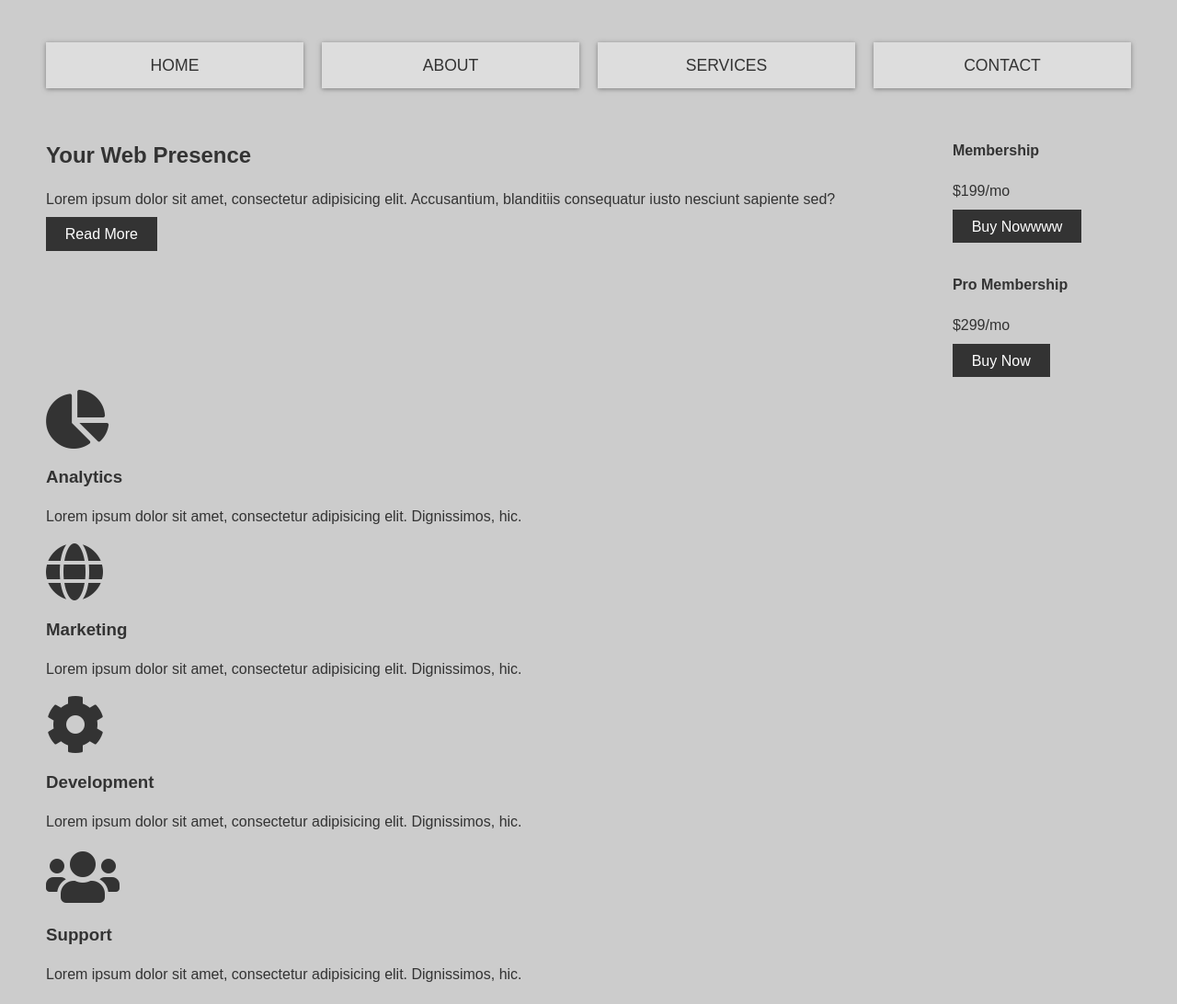
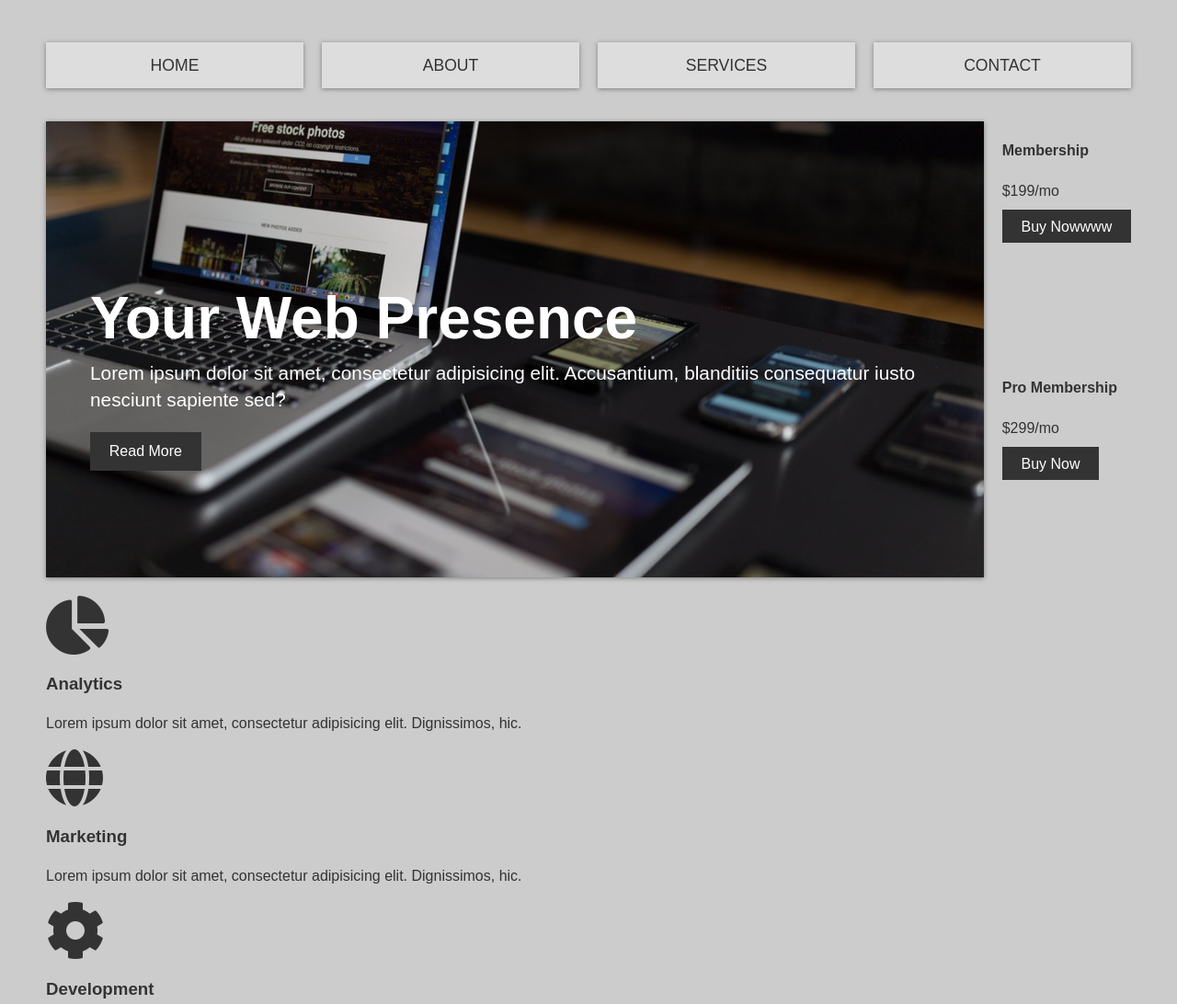
Before and after one commit to Annie-Huang/cssgridbiz, a plain HTML site: page index.html in a window 1280 px wide. Shown: the top 1092 px of the page at 92% size. Drawn offline with Linux system fonts and the light colour scheme.

Commit message:
Fixed showcase section

```diff
--- a/style.css
+++ b/style.css
@@ -78,6 +78,30 @@ img {
 /* Showcase */
 .showcase {
     grid-area: showcase;
+    min-height: 400px;
+    background: url(img/showcase.jpg);
+    background-size: cover; /* got value of auto, cover, contain */
+    background-position: center;
+    padding: 3rem;
+
+    /* Use flexbox to align within the element */
+    display: flex;
+    flex-direction: column;
+    align-items: start; /* Make the button smaller rather occupy the whole screen horizontally */
+    justify-content: center; /* Push the content down to align in the middle verifically */
+    box-shadow: var(--shadow);
+}
+
+.showcase h1 {
+    font-size: 4rem;
+    margin-bottom: 0;
+    color: var(--light);
+}
+
+.showcase p {
+    font-size: 1.3rem;
+    margin-top: 0;
+    color: var(--light);
 }
 
 .top-box-a {
```
